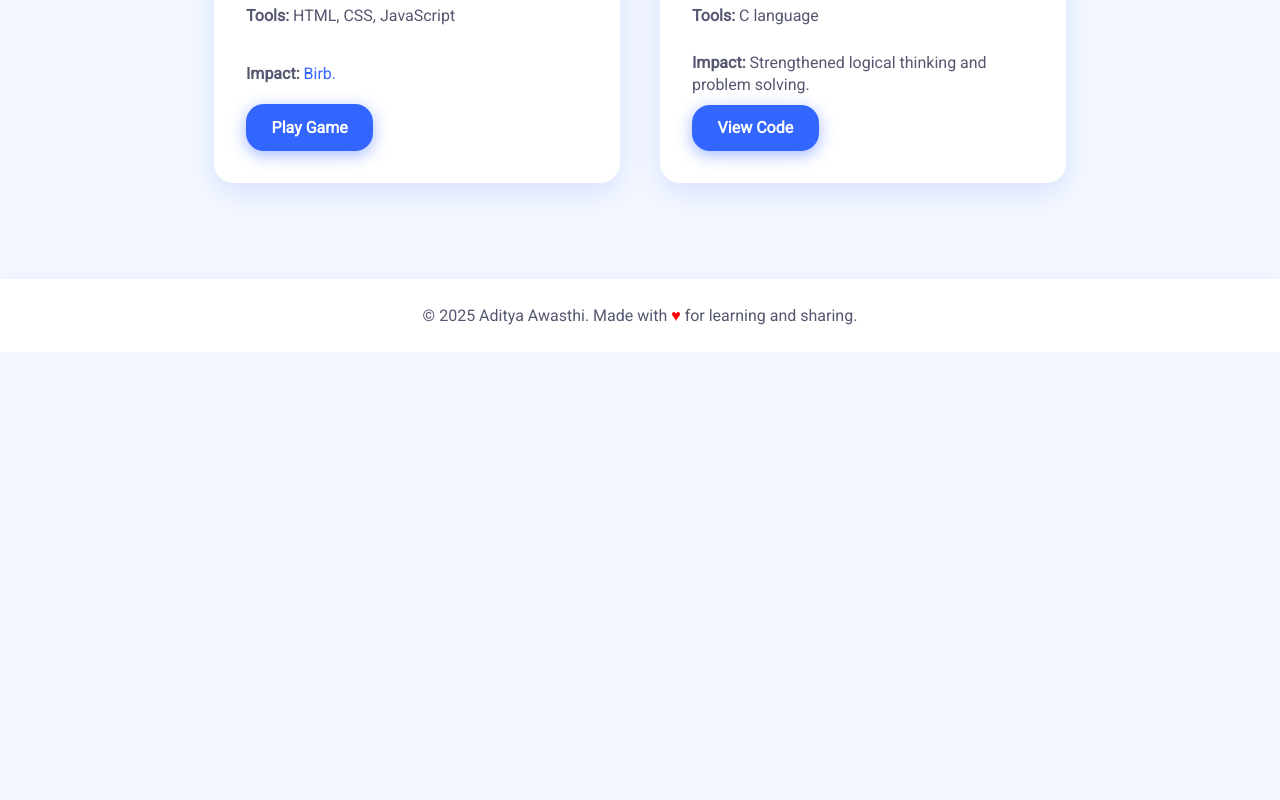
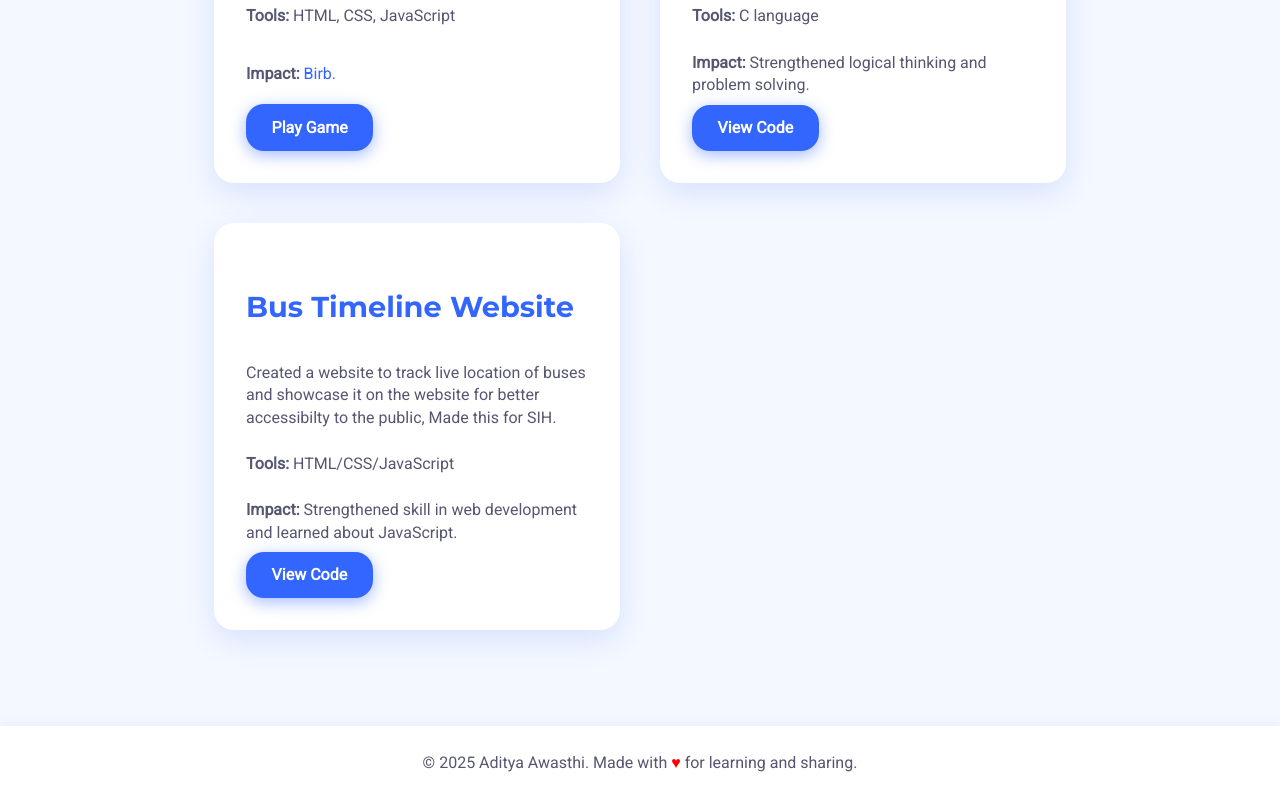
Before and after one commit to TheSimpleProgram/AdityaAwasthi, a plain HTML site: page projects.html in a window 1280 px wide. Shown: the part 982-1782 px from the top of the page. Before the commit the page ends 1334 px from the top, so only its background shows below. Drawn offline with Linux system fonts and the light colour scheme.

Commit message:
Update projects.html

```diff
--- a/projects.html
+++ b/projects.html
@@ -60,6 +60,14 @@
           <a href="https://github.com/TheSimpleProgram/Calculator" class="btn-secondary" target="_blank" rel="noopener">View Code</a>
         </article>
 
+         <article class="project-card">
+          <h3>Bus Timeline Website</h3>
+          <p>Created a website to track live location of buses and showcase it on the website for better accessibilty to the public, Made this for SIH.</p>
+          <p><strong>Tools:</strong> HTML/CSS/JavaScript</p>
+          <p><strong>Impact:</strong> Strengthened skill in web development and learned about JavaScript.</p>
+          <a href="https://github.com/TheSimpleProgram/BusTimelineWebsite" class="btn-secondary" target="_blank" rel="noopener">View Code</a>
+        </article>
+
 
 
 
```
